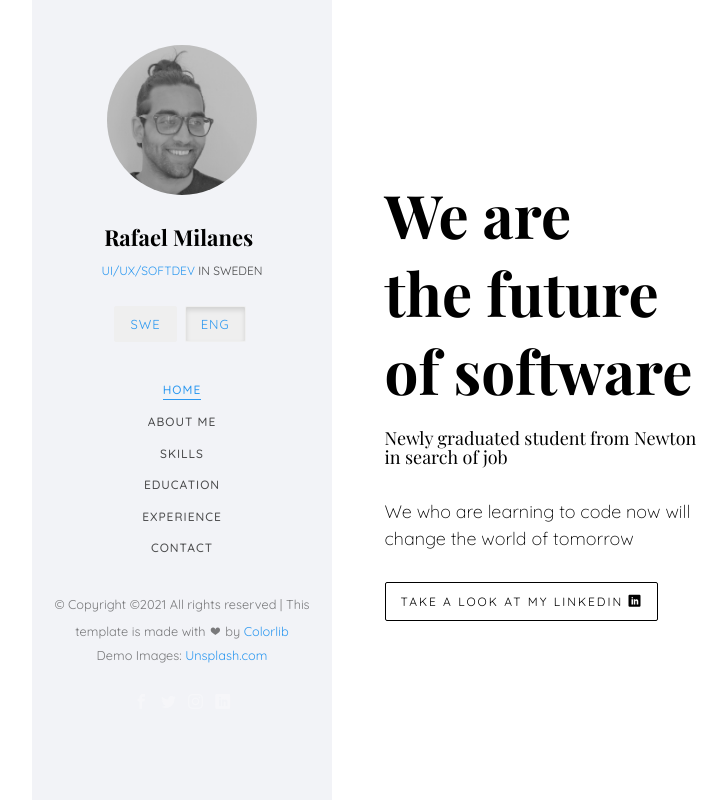
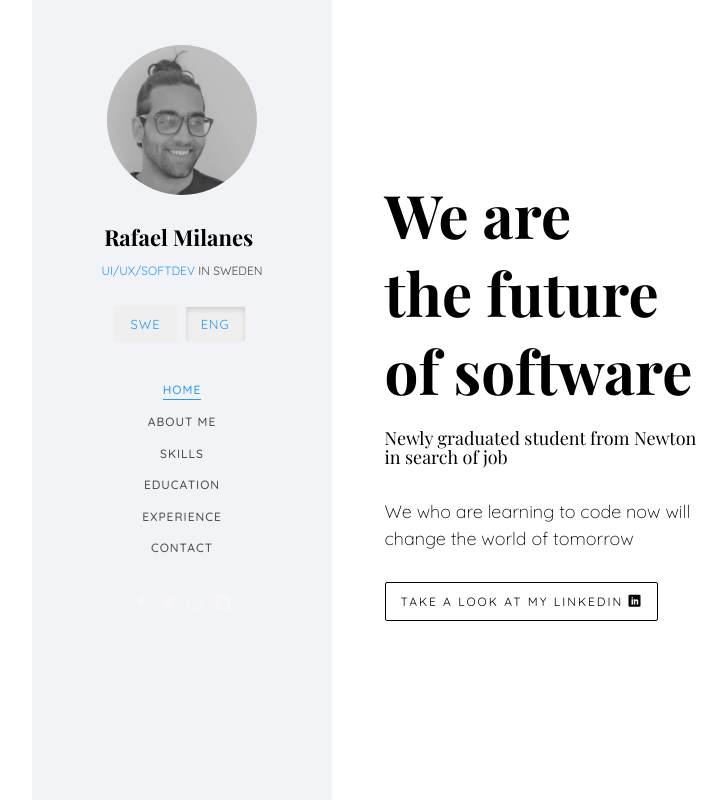
Before and after one commit to musicollins/musicollins.github.io, a plain HTML site: page index-en.html in a window 1280 px wide. Shown: the top 802 px of the page, without its empty margins (23-750 px from the left). Drawn offline with nearby package versions, Linux system fonts and the light colour scheme; files whose address does not match are found by name; a web font is replaced by a local one.

Commit message:
minor changes
minor changes

```diff
--- a/index-en.html
+++ b/index-en.html
@@ -81,9 +81,7 @@
 			</nav>
 
 			<div class="colorlib-footer">
-				<p><small>&copy; <!-- Link back to Colorlib can't be removed. Template is licensed under CC BY 3.0. -->
-Copyright &copy;<script>document.write(new Date().getFullYear());</script> All rights reserved | This template is made with <i class="icon-heart" aria-hidden="true"></i> by <a href="https://colorlib.com" target="_blank">Colorlib</a>
-<!-- Link back to Colorlib can't be removed. Template is licensed under CC BY 3.0. --> </span> <span>Demo Images: <a href="https://unsplash.com/" target="_blank">Unsplash.com</a></span></small></p>
+
 				<ul>
 					<li><a href="#"><i class="icon-facebook2"></i></a></li>
 					<li><a href="#"><i class="icon-twitter2"></i></a></li>
```
Also changed, not shown: index.html (+1 -3 lines).
